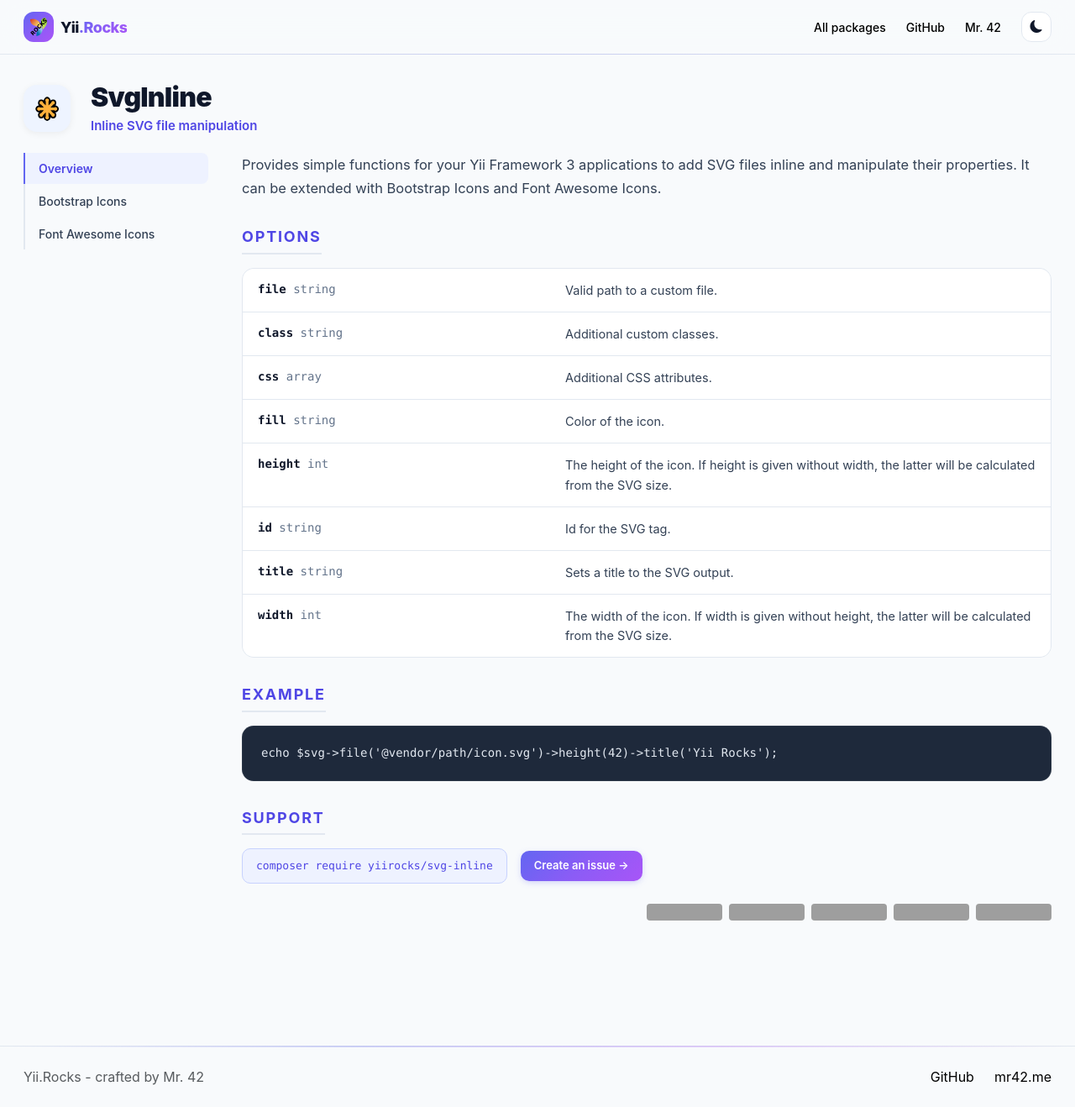
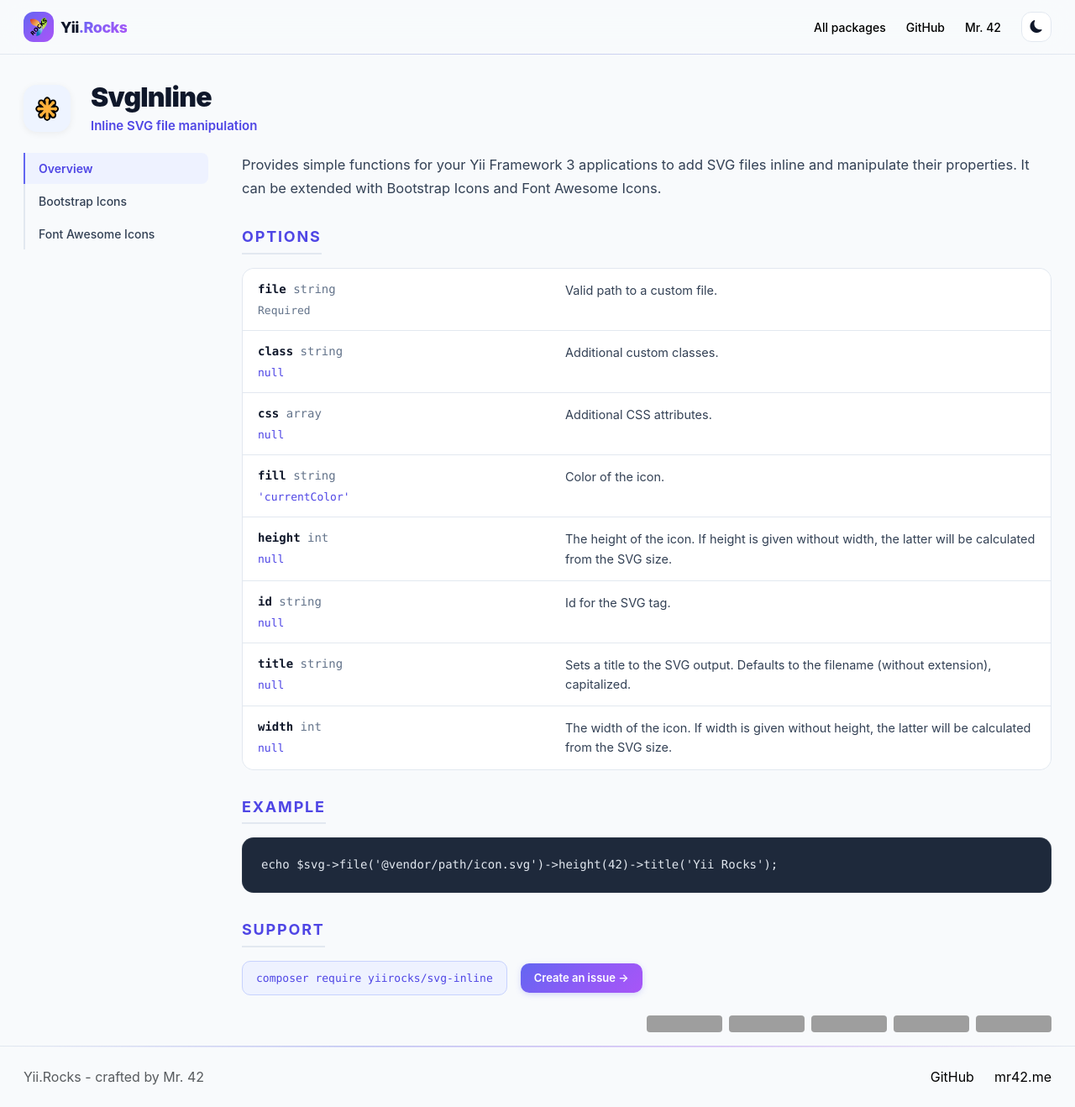
Before and after one commit to YiiRocks/YiiRocks.github.io, a Jekyll site: the page built from svg-inline/index.html, in a window 1280 px wide and 1318 px high. Shown: the whole window at 84% size. Built offline with Jekyll 4.4.1, drawn with Linux system fonts in a browser that asks for light colours; a style sheet for code colours, icons or effects is not loaded; grey boxes are pictures that could not be loaded.

Commit message:
Add default values to svg-inline options and sub-pages
Sourced from the actual svg-inline/svg-inline-bootstrap/svg-inline-
fontawesome package state (Icon.php, SvgInline.php, and each
extension's config/params.php), matching the name/default layout
already used on the voyti config page.

```diff
--- a/svg-inline/index.html
+++ b/svg-inline/index.html
@@ -2,6 +2,7 @@
 layout: package
 pkgId: svg-inline
 title: SvgInline
+description: Provides simple functions for your Yii Framework 3 applications to add SVG files inline and manipulate their properties. Can be extended with Bootstrap Icons and Font Awesome Icons, with various options available to manipulate the result.
 ---
 
 <p class="doc-description">Provides simple functions for your Yii Framework 3 applications to add SVG files inline and manipulate their properties. It can be extended with Bootstrap Icons and Font Awesome Icons.</p>
@@ -9,35 +10,59 @@
 <h2 class="doc-section-heading">Options</h2>
 <div class="options-table">
     <div class="options-row">
+        <div class="options-name-col">
             <div class="options-name">file<span class="options-type fw-normal"> string</span></div>
+            <div class="options-default">Required</div>
+        </div>
         <div class="options-desc">Valid path to a custom file.</div>
     </div>
     <div class="options-row">
+        <div class="options-name-col">
             <div class="options-name">class<span class="options-type fw-normal"> string</span></div>
+            <div class="options-default"><code>null</code></div>
+        </div>
         <div class="options-desc">Additional custom classes.</div>
     </div>
     <div class="options-row">
+        <div class="options-name-col">
             <div class="options-name">css<span class="options-type fw-normal"> array</span></div>
+            <div class="options-default"><code>null</code></div>
+        </div>
         <div class="options-desc">Additional CSS attributes.</div>
     </div>
     <div class="options-row">
+        <div class="options-name-col">
             <div class="options-name">fill<span class="options-type fw-normal"> string</span></div>
+            <div class="options-default"><code>'currentColor'</code></div>
+        </div>
         <div class="options-desc">Color of the icon.</div>
     </div>
     <div class="options-row">
+        <div class="options-name-col">
             <div class="options-name">height<span class="options-type fw-normal"> int</span></div>
+            <div class="options-default"><code>null</code></div>
+        </div>
         <div class="options-desc">The height of the icon. If height is given without width, the latter will be calculated from the SVG size.</div>
     </div>
     <div class="options-row">
+        <div class="options-name-col">
             <div class="options-name">id<span class="options-type fw-normal"> string</span></div>
+            <div class="options-default"><code>null</code></div>
+        </div>
         <div class="options-desc">Id for the SVG tag.</div>
     </div>
     <div class="options-row">
+        <div class="options-name-col">
             <div class="options-name">title<span class="options-type fw-normal"> string</span></div>
-        <div class="options-desc">Sets a title to the SVG output.</div>
+            <div class="options-default"><code>null</code></div>
+        </div>
+        <div class="options-desc">Sets a title to the SVG output. Defaults to the filename (without extension), capitalized.</div>
     </div>
     <div class="options-row">
+        <div class="options-name-col">
             <div class="options-name">width<span class="options-type fw-normal"> int</span></div>
+            <div class="options-default"><code>null</code></div>
+        </div>
         <div class="options-desc">The width of the icon. If width is given without height, the latter will be calculated from the SVG size.</div>
     </div>
 </div>
```
Also changed, not shown: svg-inline/bootstrap/index.html (+8 -2 lines), svg-inline/fontawesome/index.html (+8 -2 lines). Lines whose indentation alone changed are shown as unchanged.
